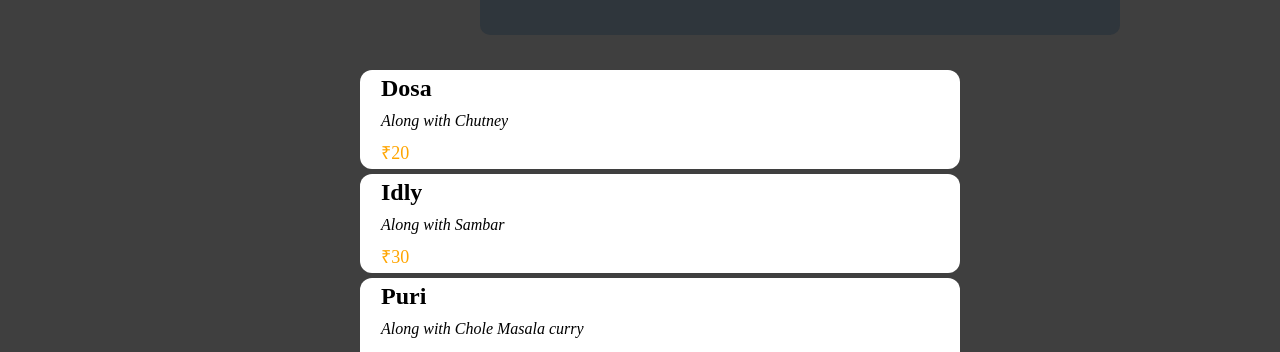
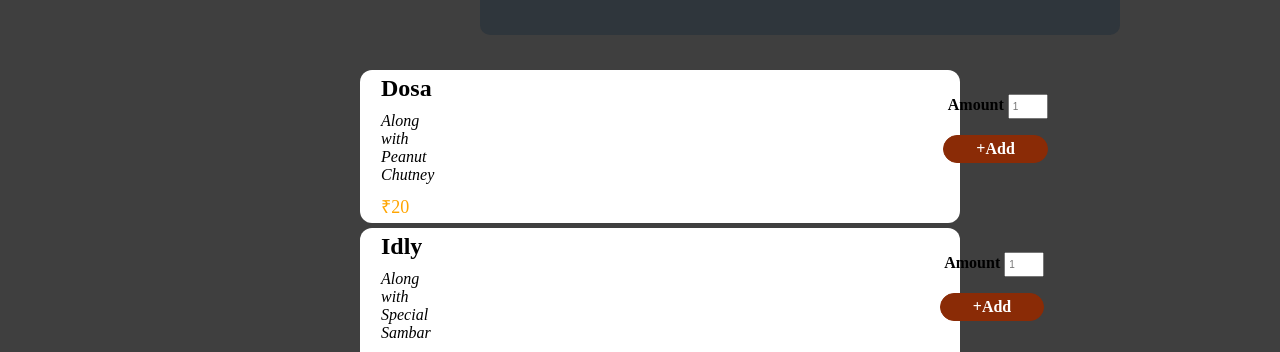
Before and after one commit to MahaGit1233/Restaurant, a React (Create React App) app: page / in a window 1280 px wide. Shown: the part 431-783 px from the top of the page. Built offline with nearby package versions, Linux system fonts and the light colour scheme.

Commit message:
add button commit

```diff
--- a/src/App.js
+++ b/src/App.js
@@ -3,10 +3,10 @@ import Header from "./components/Layout/Header";
 import MealItemList from "./components/Meals/MealItemList";
 
 const Dummy_Meals = [
-  { id: 1, title: 'Dosa', description: 'Along with Chutney', price: 20 },
-  { id: 2, title: 'Idly', description: 'Along with Sambar', price: 30 },
-  { id: 3, title: 'Puri', description: 'Along with Chole Masala curry', price: 30 },
-  { id: 4, title: 'Rice', description: 'Along with Dal, Curd and Pickle', price: 40 },
+  { id: 1, title: 'Dosa', description: 'Along with Peanut Chutney', price: 20 },
+  { id: 2, title: 'Idly', description: 'Along with Special Sambar', price: 30 },
+  { id: 3, title: 'Puri', description: 'Along with Chole Bhature', price: 30 },
+  { id: 4, title: 'Rice', description: 'Along with different curries', price: 40 },
 ];
 
 function App() {
--- a/src/components/Meals/MealItem.css
+++ /dev/null
@@ -1,30 +0,0 @@
-.Meals {
-    display: flex;
-    margin: 0.3rem 20rem 0 20rem;
-    background-color: white;
-    font-family: 'Times New Roman';
-    border-radius: 12px;
-}
-
-.meal-title {
-    color: black;
-    margin-left: 1rem;
-    font-weight: 700;
-    font-size:x-large;
-    padding: 5px;
-}
-
-.meal-des {
-    color:black;
-    margin-left: 1rem;
-    font-style: italic;
-    font-size: medium;
-    padding: 5px;
-}
-
-.meal-cost {
-    color:orange;
-    margin-left: 1rem;
-    font-size:large;
-    padding: 5px;
-}
--- /dev/null
+++ b/src/components/Meals/MealItems.css
@@ -0,0 +1,55 @@
+.Meals {
+    display: flex;
+    margin: 0.3rem 20rem 0 20rem;
+    background-color: white;
+    font-family: 'Times New Roman';
+    border-radius: 12px;
+}
+
+.meal-title {
+    color: black;
+    margin-left: 1rem;
+    font-weight: 700;
+    font-size: x-large;
+    padding: 5px;
+}
+
+.meal-des {
+    color: black;
+    margin-left: 1rem;
+    font-style: italic;
+    font-size: medium;
+    padding: 5px;
+}
+
+.meal-cost {
+    color: orange;
+    margin-left: 1rem;
+    font-size: large;
+    padding: 5px;
+}
+
+.form {
+    text-align: right;
+    padding: 0.5rem;
+    margin: 1rem 0 0 31rem;
+}
+
+.form button {
+    font: inherit;
+    cursor: pointer;
+    background-color: #8a2b06;
+    border: 1px solid #8a2b06;
+    color: white;
+    padding: 0.25rem 2rem;
+    border-radius: 20px;
+    font-weight: bold;
+    margin-top: 1rem;
+}
+
+.form input {
+    width: 40px;
+    height: 25px;
+    padding: 3px;
+    font-size: 10px;
+}
--- a/src/components/Meals/MealItems.js
+++ b/src/components/Meals/MealItems.js
@@ -1,5 +1,5 @@
 import React from "react";
-import './MealItem.css';
+import './MealItems.css';
 
 const MealItems = (props) => {
     return (
@@ -9,6 +9,13 @@ const MealItems = (props) => {
                 <div className="meal-des">{props.description}</div>
                 <div className="meal-cost">₹{props.price}</div>
             </li>
+            <form className="form">
+                <div>
+                    <label htmlFor="amount"><b>Amount  </b></label>
+                    <input id="amount" type="number" placeholder="1" />
+                </div>
+                <button>+Add</button>
+            </form>
         </div>
     );
 }
```
